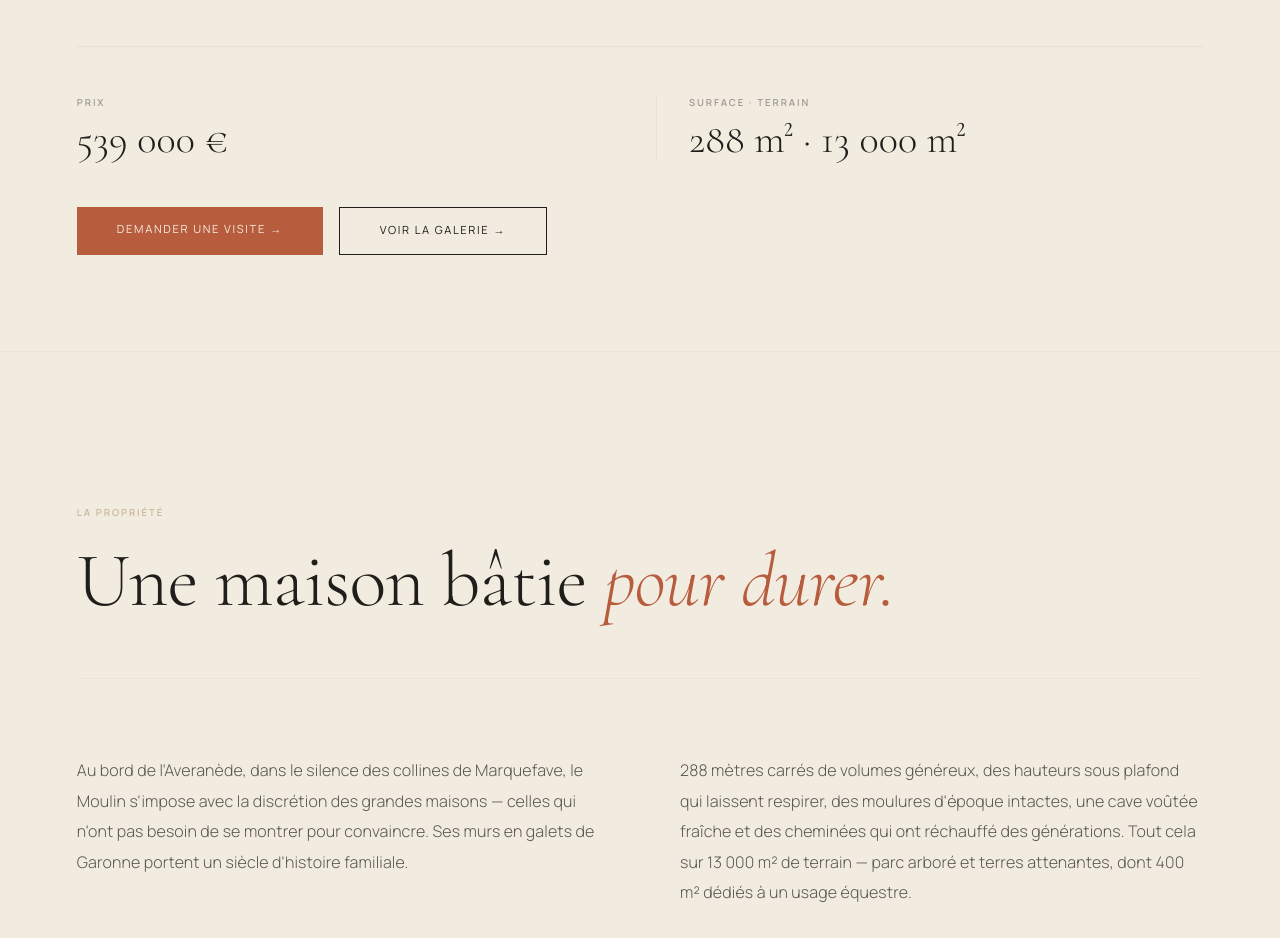
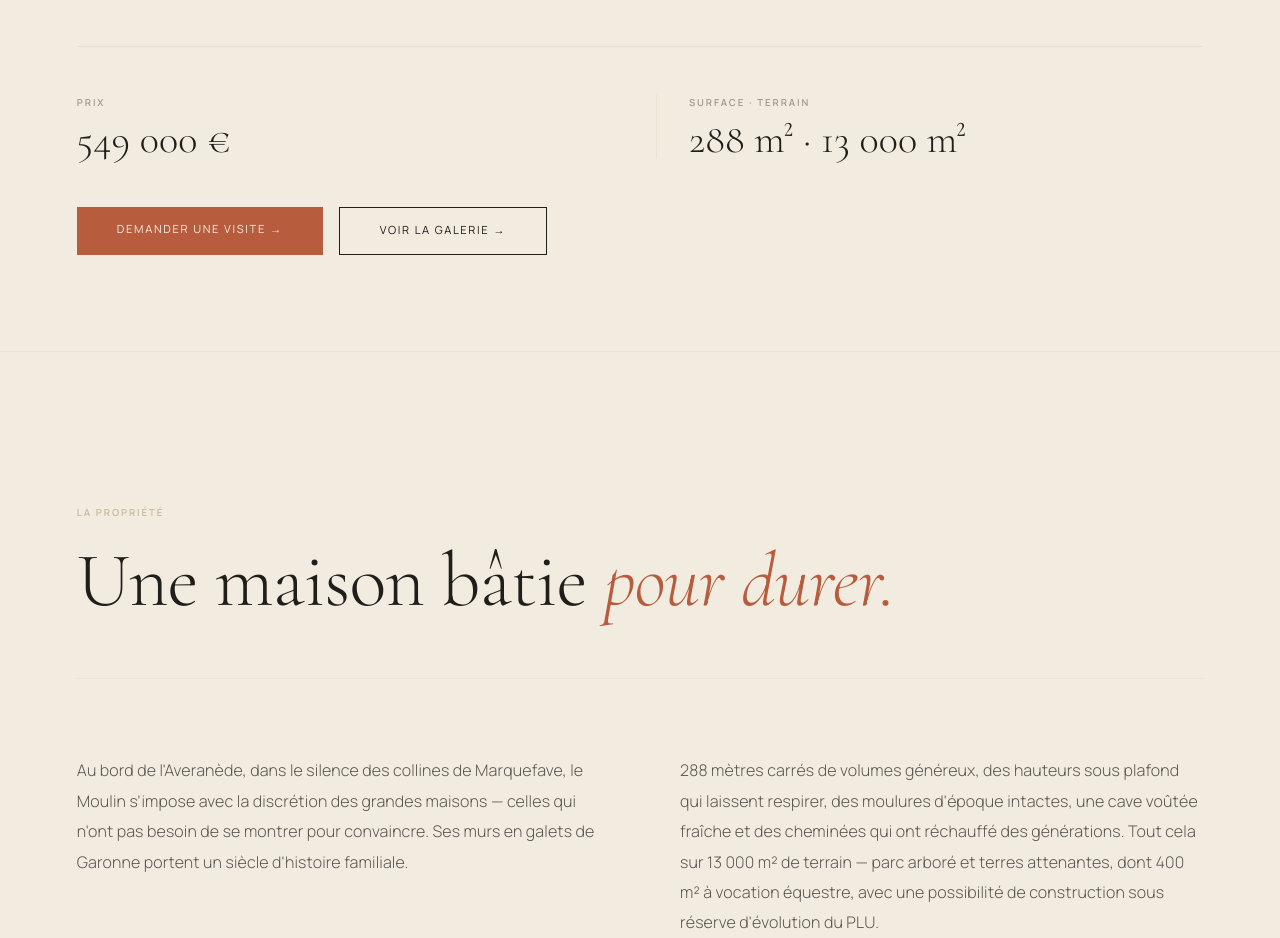
Before and after one commit to jeanbaptistetrinque-bit/trinque_immobilier_marquefave, a Next.js app: page /le-moulin in a window 1280 px wide. Shown: the part 1154-2092 px from the top of the page. Built offline with nearby package versions, Linux system fonts and the light colour scheme.

Commit message:
fix: prix Moulin 549k, mention constructibilité PLU

```diff
--- a/app/le-moulin/page.tsx
+++ b/app/le-moulin/page.tsx
@@ -1,6 +1,6 @@
 /**
  * Page — Le Moulin de l'Averanède
- * Maison de maître en galets de Garonne — 288 m² — 13 000 m² — 539 000 €
+ * Maison de maître en galets de Garonne — 288 m² — 13 000 m² — 549 000 €
  */
 
 import type { Metadata } from "next";
@@ -13,7 +13,7 @@ import PropertyHero from "@/components/PropertyHero";
 export const metadata: Metadata = {
   title: "Le Moulin de l'Averanède — Maisons de Marquefave",
   description:
-    "Maison de maître en galets de Garonne, 288 m², 13 000 m² de terrain. Marquefave, Haute-Garonne. 539 000 €.",
+    "Maison de maître en galets de Garonne, 288 m², 13 000 m² de terrain. Marquefave, Haute-Garonne. 549 000 €.",
 };
 
 const features = [
@@ -22,7 +22,7 @@ const features = [
   { label: "Terrain annexe",    value: "400 m² (chevaux)" },
   { label: "Style",             value: "Maison de maître" },
   { label: "Construction",      value: "Galets de Garonne" },
-  { label: "Prix",              value: "539 000 €" },
+  { label: "Prix",              value: "549 000 €" },
 ];
 
 const highlights = [
@@ -46,7 +46,7 @@ export default function LeMoulinPage() {
           tagline="Une maison de maître en galets de Garonne, posée dans un parc de neuf mille mètres carrés."
           imageSrc="/images/le-moulin/facade-02.jpg"
           imageAlt="Le Moulin de l'Averanède — façade principale"
-          prix="539 000 €"
+          prix="549 000 €"
           surface="288 m²"
           terrain="13 000 m²"
           galerieHref="#galerie"
@@ -74,7 +74,7 @@ export default function LeMoulinPage() {
               Au bord de l&apos;Averanède, dans le silence des collines de Marquefave, le Moulin s&apos;impose avec la discrétion des grandes maisons — celles qui n&apos;ont pas besoin de se montrer pour convaincre. Ses murs en galets de Garonne portent un siècle d&apos;histoire familiale.
             </p>
             <p style={{ fontFamily: "Manrope, sans-serif", fontSize: "1rem", fontWeight: 300, lineHeight: 1.9, color: "#1F1E1B", opacity: 0.72 }}>
-              288 mètres carrés de volumes généreux, des hauteurs sous plafond qui laissent respirer, des moulures d&apos;époque intactes, une cave voûtée fraîche et des cheminées qui ont réchauffé des générations. Tout cela sur 13 000 m² de terrain — parc arboré et terres attenantes, dont 400 m² dédiés à un usage équestre.
+              288 mètres carrés de volumes généreux, des hauteurs sous plafond qui laissent respirer, des moulures d&apos;époque intactes, une cave voûtée fraîche et des cheminées qui ont réchauffé des générations. Tout cela sur 13 000 m² de terrain — parc arboré et terres attenantes, dont 400 m² à vocation équestre, avec une possibilité de construction sous réserve d&apos;évolution du PLU.
             </p>
           </div>
 
--- a/app/page.tsx
+++ b/app/page.tsx
@@ -82,7 +82,7 @@ export default function HomePage() {
               </p>
             </div>
             <div className="grid grid-cols-3 gap-4 pt-2" style={{ borderTop: "1px solid #C9B79A30" }}>
-              {[["Prix", "539 000 €"], ["Surface", "288 m²"], ["Terrain", "13 000 m²"]].map(([label, val]) => (
+              {[["Prix", "549 000 €"], ["Surface", "288 m²"], ["Terrain", "13 000 m²"]].map(([label, val]) => (
                 <div key={label} className="flex flex-col gap-1">
                   <span style={{ fontFamily: "Manrope, sans-serif", fontSize: "0.58rem", fontWeight: 600, letterSpacing: "0.15em", textTransform: "uppercase", color: "#1F1E1B", opacity: 0.35 }}>
                     {label}
```
